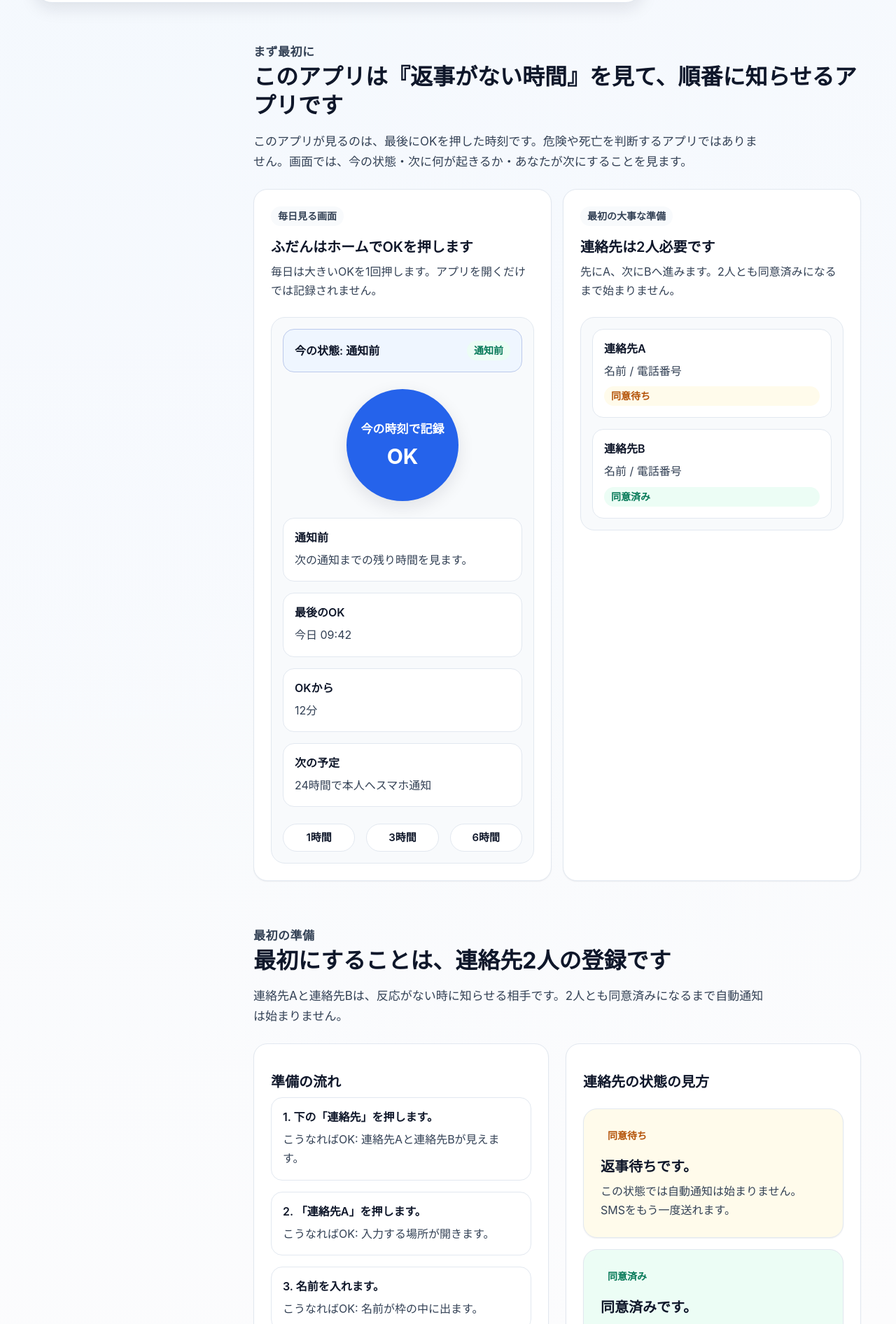
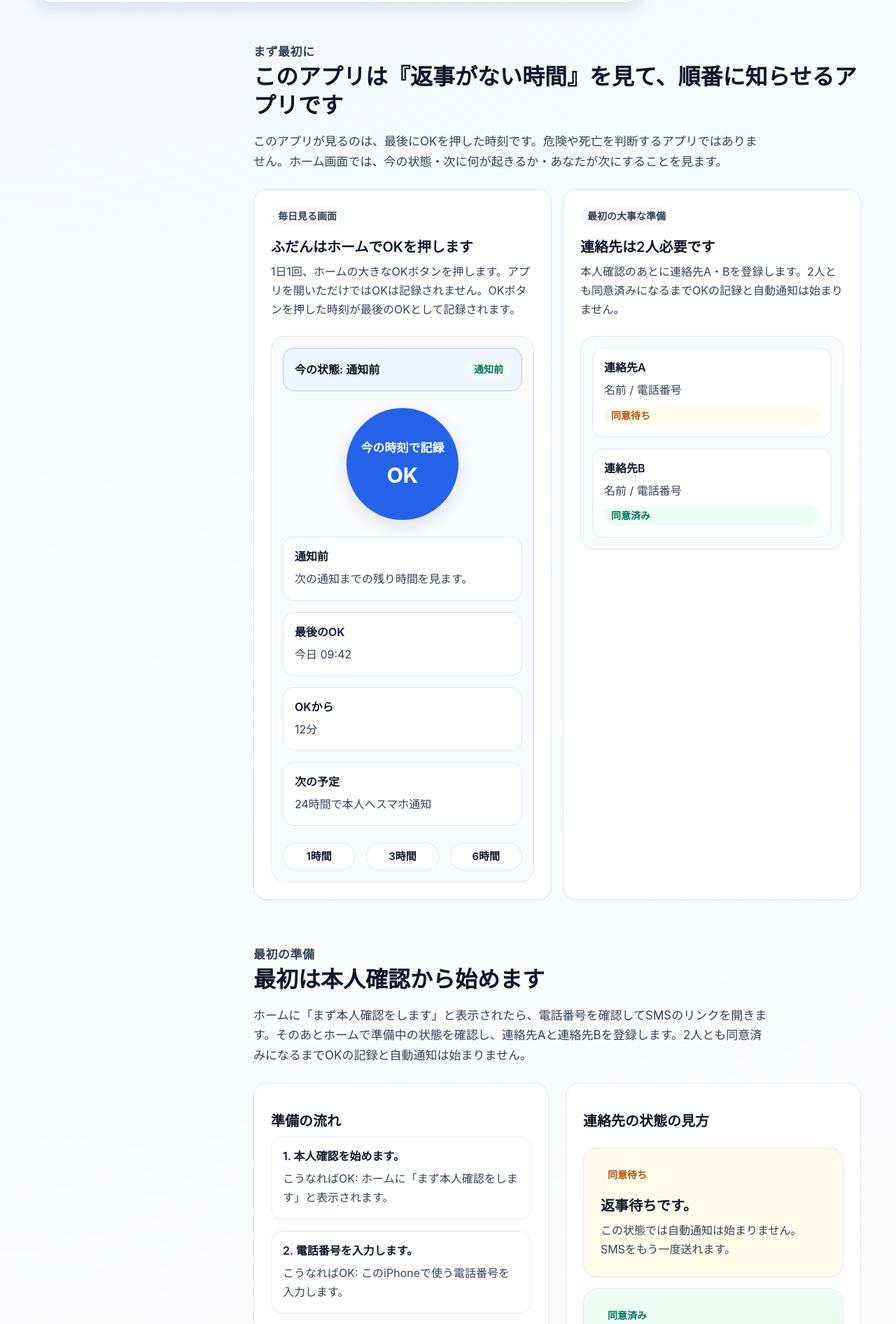
Before and after one commit to OPP-studio-macchino/anpi-watch-landing, a Next.js app: page /manual in a window 1280 px wide. Shown: the part 908-2800 px from the top of the page at 70% size. Built offline with nearby package versions, Linux system fonts and the light colour scheme; no server answers.

Commit message:
Align manual onboarding flow with app verification steps

```diff
--- a/components/manual/ManualPage.tsx
+++ b/components/manual/ManualPage.tsx
@@ -236,19 +236,23 @@ export function ManualPage() {
                                 id="overview-title"
                                 eyebrow="まず最初に"
                                 title="このアプリは『返事がない時間』を見て、順番に知らせるアプリです"
-                                description="このアプリが見るのは、最後にOKを押した時刻です。危険や死亡を判断するアプリではありません。画面では、今の状態・次に何が起きるか・あなたが次にすることを見ます。"
+                                description="このアプリが見るのは、最後にOKを押した時刻です。危険や死亡を判断するアプリではありません。ホーム画面では、今の状態・次に何が起きるか・あなたが次にすることを見ます。"
                             />
                             <div className={styles.miniGrid}>
                                 <article className={styles.previewCard}>
                                     <span className={styles.previewLabel}>毎日見る画面</span>
                                     <h3>ふだんはホームでOKを押します</h3>
-                                    <p>毎日は大きいOKを1回押します。アプリを開くだけでは記録されません。</p>
+                                    <p>
+                                        1日1回、ホームの大きなOKボタンを押します。アプリを開いただけではOKは記録されません。OKボタンを押した時刻が最後のOKとして記録されます。
+                                    </p>
                                     <ScreenPreview type="home" />
                                 </article>
                                 <article className={styles.previewCard}>
                                     <span className={styles.previewLabel}>最初の大事な準備</span>
                                     <h3>連絡先は2人必要です</h3>
-                                    <p>先にA、次にBへ進みます。2人とも同意済みになるまで始まりません。</p>
+                                    <p>
+                                        本人確認のあとに連絡先A・Bを登録します。2人とも同意済みになるまでOKの記録と自動通知は始まりません。
+                                    </p>
                                     <ScreenPreview type="contacts" />
                                 </article>
                             </div>
@@ -262,8 +266,8 @@ export function ManualPage() {
                             <SectionHeader
                                 id="setup-title"
                                 eyebrow="最初の準備"
-                                title="最初にすることは、連絡先2人の登録です"
-                                description="連絡先Aと連絡先Bは、反応がない時に知らせる相手です。2人とも同意済みになるまで自動通知は始まりません。"
+                                title="最初は本人確認から始めます"
+                                description="ホームに「まず本人確認をします」と表示されたら、電話番号を確認してSMSのリンクを開きます。そのあとホームで準備中の状態を確認し、連絡先Aと連絡先Bを登録します。2人とも同意済みになるまでOKの記録と自動通知は始まりません。"
                             />
                             <div className={styles.split}>
                                 <StepList title="準備の流れ" steps={setupSteps} />
@@ -302,7 +306,7 @@ export function ManualPage() {
                                 id="daily-title"
                                 eyebrow="毎日すること"
                                 title="毎日することは、ホームでOKを1回押すだけです"
-                                description="アプリを開いただけでは記録されません。OKを押すと、今の時刻でOKを記録します。ホームでは、通知前、今の状態、最後のOK、OKから、次の予定を見ます。"
+                                description="1日1回、ホームの大きなOKボタンを押します。アプリを開いただけではOKは記録されません。OKボタンを押した時刻が最後のOKとして記録されます。ホームでは、通知前、今の状態、最後のOK、OKから、次の予定を見ます。"
                             />
                             <div className={styles.split}>
                                 <article className={styles.previewCard}>
--- a/components/manual/manualData.ts
+++ b/components/manual/manualData.ts
@@ -18,7 +18,7 @@ export const keyFacts = [
   },
   {
     title: "2人そろうまで、動きません",
-    body: "連絡先Aと連絡先Bの同意がそろうまで、自動通知は始まりません。1人だけでは始まりません。",
+    body: "連絡先Aと連絡先Bの同意がそろうまで、OKの記録と自動通知は始まりません。1人だけでは始まりません。",
     tone: "warning"
   },
   {
@@ -29,16 +29,12 @@ export const keyFacts = [
 ] as const;
 
 export const setupSteps = [
-  { title: "下の「連絡先」を押します。", outcome: "連絡先Aと連絡先Bが見えます。" },
-  { title: "「連絡先A」を押します。", outcome: "入力する場所が開きます。" },
-  { title: "名前を入れます。", outcome: "名前が枠の中に出ます。" },
-  { title: "電話番号を入れます。", outcome: "番号が枠の中に出ます。" },
-  { title: "「保存」を押します。", outcome: "連絡先Aのカードが出ます。" },
-  { title: "「連絡先B」を押します。", outcome: "入力する場所が開きます。" },
-  { title: "名前を入れます。", outcome: "名前が枠の中に出ます。" },
-  { title: "電話番号を入れます。", outcome: "番号が枠の中に出ます。" },
-  { title: "「保存」を押します。", outcome: "連絡先Bのカードが出ます。" },
-  { title: "2人の返事を待ちます。", outcome: "2つとも「同意済み」になります。" }
+  { title: "本人確認を始めます。", outcome: "ホームに「まず本人確認をします」と表示されます。" },
+  { title: "電話番号を入力します。", outcome: "このiPhoneで使う電話番号を入力します。" },
+  { title: "電話番号を確認してSMSを送ります。", outcome: "「この番号にSMSを送る」を押します。" },
+  { title: "SMSのリンクを開いて本人確認を完了します。", outcome: "登録が完了します。" },
+  { title: "ホームで準備中の状態を確認します。", outcome: "連絡先A/Bが未登録と表示されます。" },
+  { title: "連絡先A・Bを登録します。", outcome: "連絡先Aと連絡先Bが登録されます。" }
 ] as const;
 
 export const consentStates = [
@@ -63,7 +59,7 @@ export const consentStates = [
 ] as const;
 
 export const setupReminders = [
-  "2人の同意がそろうまで、自動通知は始まりません。",
+  "2人の同意がそろうまで、OKの記録と自動通知は始まりません。",
   "同意待ちの人にはSMSをもう一度送れます。",
   "番号が違うとSMSが届きません。"
 ] as const;
@@ -217,9 +213,9 @@ export const faqs = [
 ] as const;
 
 export const closingPoints = [
-  "毎日はホームでOKを1回押す",
+  "1日1回、ホームの大きなOKボタンを押す",
   "アプリを開くだけでは記録されない",
-  "2人の同意がそろうまで自動通知は始まらない",
+  "2人の同意がそろうまでOKの記録と自動通知は始まらない",
   "36時間で連絡先AへSMSを送ると、追加料金が1回かかる",
   "このアプリは救助や発見を保証するものではない"
 ] as const;
```
Also changed, not shown: app/page.tsx (+34 -14 lines), 1 other file (tests, documents, lock files or other folders).
